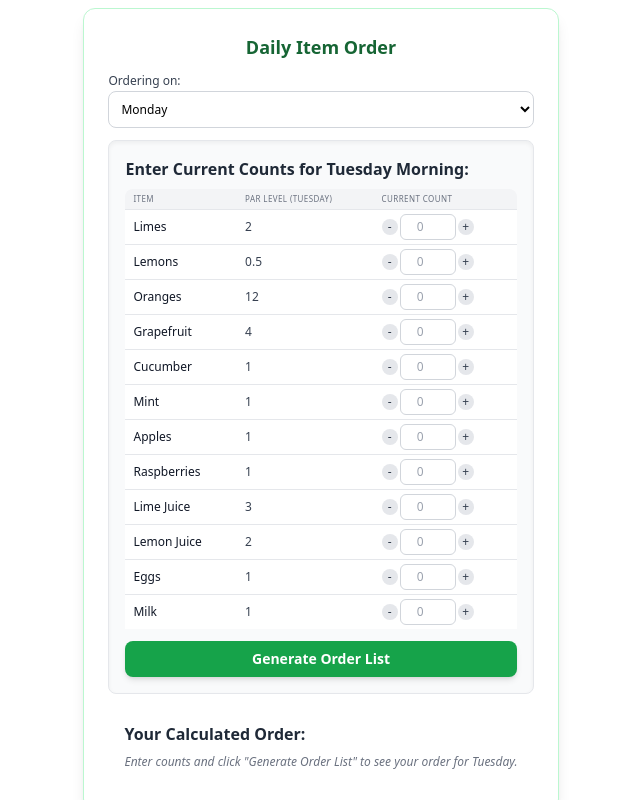
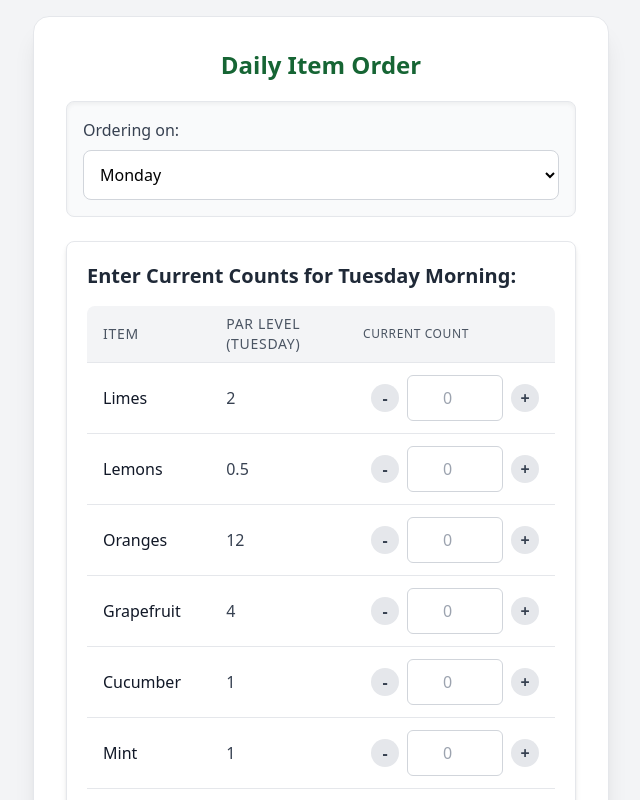
Before and after one commit to mumbla-uk/fruit-order-app, a React (Create React App) app: page / in a window 1280 px wide. Shown: the top 800 px of the page, without its empty margins (319-959 px from the left). Built offline with nearby package versions, Linux system fonts and the light colour scheme.

Commit message:
Prepare for deployment

```diff
--- a/src/App.css
+++ b/src/App.css
@@ -1,38 +1,8 @@
-.App {
-  text-align: center;
+@tailwind base;
+@tailwind components;
+@tailwind utilities;
+
+/* Your other CSS below */
+body {
+  font-family: 'Inter', sans-serif;
 }
-
-.App-logo {
-  height: 40vmin;
-  pointer-events: none;
-}
-
-@media (prefers-reduced-motion: no-preference) {
-  .App-logo {
-    animation: App-logo-spin infinite 20s linear;
-  }
-}
-
-.App-header {
-  background-color: #282c34;
-  min-height: 100vh;
-  display: flex;
-  flex-direction: column;
-  align-items: center;
-  justify-content: center;
-  font-size: calc(10px + 2vmin);
-  color: white;
-}
-
-.App-link {
-  color: #61dafb;
-}
-
-@keyframes App-logo-spin {
-  from {
-    transform: rotate(0deg);
-  }
-  to {
-    transform: rotate(360deg);
-  }
-}
--- a/src/App.js
+++ b/src/App.js
@@ -55,7 +55,7 @@ function App() {
     'Pears': { 'Monday': 0, 'Tuesday': 1000, 'Wednesday': 1000, 'Thursday': 0, 'Friday': 0, 'Saturday': 0, 'Sunday': 0 },
     'Chillies': { 'Monday': 0, 'Tuesday': 800, 'Wednesday': 800, 'Thursday': 0, 'Friday': 0, 'Saturday': 0, 'Sunday': 0 },
     'Blueberries': { 'Monday': 0, 'Tuesday': 500, 'Wednesday': 500, 'Thursday': 0, 'Friday': 0, 'Saturday': 0, 'Sunday': 0 },
-  };
+  }; // Corrected from `];` to `}`
 
   // State to hold the list of fruits with their par levels and current counts
   const [fruitData, setFruitData] = useState([]);
@@ -322,29 +322,31 @@ function App() {
   const deliveryDayForDisplay = getDeliveryDay(dayOfWeek); // Day for which pars are being displayed
 
   return (
-    <div className="min-h-screen flex items-center justify-center p-2 font-sans">
-      <div className="bg-white p-4 rounded-xl shadow-lg w-9/10 max-w-lg border border-green-200 sm:p-6">
-        <h1 className="text-base font-extrabold text-green-800 mb-3 text-center sm:text-lg">
+    // Main container with a light background and centered content
+    <div className="min-h-screen flex items-center justify-center p-4 bg-gray-100 font-sans">
+      {/* Central card-like container for the app */}
+      <div className="bg-white p-6 rounded-2xl shadow-xl w-11/12 max-w-xl border border-gray-200 sm:p-8">
+        <h1 className="text-xl font-extrabold text-green-800 mb-5 text-center sm:text-2xl">
           Daily Item Order
         </h1>
 
-        {/* Message Display */}
+        {/* Message Display Area */}
         {message && (
-          <div className="bg-blue-100 border border-blue-400 text-blue-700 px-2 py-1.5 rounded-lg relative mb-3 text-xxs sm:text-xs">
+          <div className="bg-blue-50 border border-blue-300 text-blue-700 px-4 py-3 rounded-lg relative mb-5 text-sm sm:text-base shadow-sm">
             {message}
           </div>
         )}
 
-        {/* Day of the Week Selector */}
-        <div className="mb-3">
-          <label htmlFor="dayOfWeek" className="block text-xxs font-medium text-gray-700 mb-0.5 sm:text-xs">
+        {/* Day of the Week Selector Section */}
+        <div className="mb-6 p-4 bg-gray-50 rounded-lg border border-gray-200 shadow-inner">
+          <label htmlFor="dayOfWeek" className="block text-sm font-medium text-gray-700 mb-2 sm:text-base">
             Ordering on:
           </label>
           <select
             id="dayOfWeek"
             value={dayOfWeek}
             onChange={(e) => setDayOfWeek(e.target.value)}
-            className="w-full p-1.5 border border-gray-300 rounded-lg focus:ring-2 focus:ring-green-500 focus:border-transparent transition duration-200 bg-white text-xs sm:p-2"
+            className="w-full p-2.5 border border-gray-300 rounded-lg focus:ring-2 focus:ring-green-500 focus:border-transparent transition duration-200 bg-white text-base sm:p-3"
           >
             {orderingDays.map(day => (
               <option key={day} value={day}>{day}</option>
@@ -352,57 +354,56 @@ function App() {
           </select>
         </div>
 
-        {/* Fruit Input Table */}
-        <div className="bg-gray-50 p-3 rounded-lg border border-gray-200 shadow-inner mb-3 w-full sm:p-4">
-          <h2 className="text-sm font-bold text-gray-800 mb-2 sm:text-base">
+        {/* Item Input Table Section */}
+        <div className="bg-white p-5 rounded-lg border border-gray-200 shadow-md mb-6">
+          <h2 className="text-lg font-bold text-gray-800 mb-4 sm:text-xl">
             Enter Current Counts for {deliveryDayForDisplay} Morning:
           </h2>
           <div className="overflow-x-auto">
             <table className="min-w-full divide-y divide-gray-200">
               <thead className="bg-gray-100">
                 <tr>
-                  <th scope="col" className="px-1.5 py-1 text-left text-[0.5rem] font-medium text-gray-500 uppercase tracking-wider sm:px-2 sm:text-xxs rounded-tl-lg">
+                  <th scope="col" className="px-4 py-2 text-left text-xs font-medium text-gray-600 uppercase tracking-wider sm:text-sm rounded-tl-lg">
                     Item
                   </th>
-                  <th scope="col" className="px-1.5 py-1 text-left text-[0.5rem] font-medium text-gray-500 uppercase tracking-wider sm:px-2 sm:text-xxs">
+                  <th scope="col" className="px-4 py-2 text-left text-xs font-medium text-gray-600 uppercase tracking-wider sm:text-sm">
                     Par Level ({deliveryDayForDisplay})
                   </th>
-                  <th scope="col" className="px-1.5 py-1 text-left text-[0.5rem] font-medium text-gray-500 uppercase tracking-wider sm:px-2 sm:text-xxs rounded-tr-lg">
+                  <th scope="col" className="px-4 py-2 text-left text-xs font-medium text-gray-600 uppercase tracking-wider sm:px-2 sm:text-xxs rounded-tr-lg">
                     Current Count
                   </th>
                 </tr>
               </thead>
               <tbody className="bg-white divide-y divide-gray-200">
                 {fruitData.map((fruit, index) => (
-                  <tr key={fruit.name} className="hover:bg-gray-50">
-                    <td className="px-1.5 py-1 text-xxs font-medium text-gray-900 sm:px-2 sm:text-xs">
+                  <tr key={fruit.name} className="hover:bg-gray-50 transition duration-150">
+                    <td className="px-4 py-3 whitespace-nowrap text-sm font-medium text-gray-900 sm:text-base">
                       {fruit.name}
                     </td>
-                    <td className="px-1.5 py-1 text-xxs text-gray-700 sm:px-2 sm:text-xs">
+                    <td className="px-4 py-3 whitespace-nowrap text-sm text-gray-700 sm:text-base">
                       {/* Display par level, format as 0.5 if it's a fraction */}
                       {formatQuantityWithUnit(fruit.par, fruit.medium)}
                     </td>
-                    <td className="px-1.5 py-1 text-xxs text-gray-700 sm:px-2 sm:text-xs">
-                      <div className="flex items-center space-x-0.5">
+                    <td className="px-4 py-3 whitespace-nowrap text-sm text-gray-700 sm:text-base">
+                      <div className="flex items-center space-x-2">
                         <button
                           onClick={() => handleDecrement(index)}
-                          className="p-0.5 w-4 h-4 flex items-center justify-center bg-gray-200 text-gray-700 rounded-full hover:bg-gray-300 focus:outline-none focus:ring-1 focus:ring-gray-400 transition duration-150 text-xs"
+                          className="p-1 w-7 h-7 flex items-center justify-center bg-gray-200 text-gray-700 rounded-full hover:bg-gray-300 focus:outline-none focus:ring-2 focus:ring-gray-400 transition duration-150 text-base font-bold"
                         >
                           -
                         </button>
                         <input
                           type="number"
                           min="0"
-                          // Use stepInterval if available, otherwise default to 0.5 or 1
                           step={fruit.stepInterval || (fruit.par === 0.5 || fruit.par === 1.5 ? 0.5 : 1)}
                           value={fruit.count}
                           onChange={(e) => handleCountChange(index, e.target.value)}
-                          className="w-12 p-0.5 text-center border border-gray-300 rounded-md focus:ring-1 focus:ring-green-400 focus:border-transparent transition duration-150 text-xxs sm:w-14 sm:p-1 sm:text-xs"
+                          className="w-20 p-2 text-center border border-gray-300 rounded-md focus:ring-2 focus:ring-green-400 focus:border-transparent transition duration-150 text-sm sm:w-24 sm:p-2.5 sm:text-base"
                           placeholder="0"
                         />
                         <button
                           onClick={() => handleIncrement(index)}
-                          className="p-0.5 w-4 h-4 flex items-center justify-center bg-gray-200 text-gray-700 rounded-full hover:bg-gray-300 focus:outline-none focus:ring-1 focus:ring-gray-400 transition duration-150 text-xs"
+                          className="p-1 w-7 h-7 flex items-center justify-center bg-gray-200 text-gray-700 rounded-full hover:bg-gray-300 focus:outline-none focus:ring-2 focus:ring-gray-400 transition duration-150 text-base font-bold"
                         >
                           +
                         </button>
@@ -415,44 +416,47 @@ function App() {
           </div>
           <button
             onClick={generateOrderList}
-            className="w-full mt-3 bg-green-600 text-white p-2 rounded-lg font-semibold hover:bg-green-700 focus:outline-none focus:ring-2 focus:ring-green-500 focus:ring-offset-2 transition duration-200 shadow-md text-xs sm:text-sm"
+            className="w-full mt-6 bg-green-600 text-white p-3 rounded-lg font-semibold hover:bg-green-700 focus:outline-none focus:ring-2 focus:ring-green-500 focus:ring-offset-2 transition duration-200 shadow-md text-base sm:text-lg"
           >
             Generate Order List
           </button>
         </div>
 
-        {/* Order List Display */}
-        <div className="p-3 w-full sm:p-4">
-          <h2 className="text-sm font-bold text-gray-800 mb-2 sm:text-base">Your Calculated Order:</h2>
+        {/* Order List Display Section */}
+        <div className="bg-white p-5 rounded-lg border border-gray-200 shadow-md">
+          <h2 className="text-lg font-bold text-gray-800 mb-4 sm:text-xl">Your Calculated Order:</h2>
           {orderList.length === 0 ? (
-            <p className="text-gray-500 italic text-xxs sm:text-xs">
+            <p className="text-gray-500 italic text-sm sm:text-base">
               {deliveryDayForDisplay === 'Sunday' ? 'No orders are placed for Sunday delivery (ordered on Saturday night).' : `Enter counts and click "Generate Order List" to see your order for ${deliveryDayForDisplay}.`}
             </p>
           ) : (
-            <ul className="space-y-0.5">
+            <ul className="space-y-2">
               {orderList.map((item) => (
-                <li key={item.id} className="text-xs text-gray-900 sm:text-sm">
-                  <span className="font-bold text-green-700">
+                <li key={item.id} className="text-base text-gray-900 sm:text-lg flex items-center">
+                  <span className="font-bold text-green-700 mr-1">
                     {formatQuantityWithUnit(item.quantity, item.medium)}
-                  </span> x {item.medium !== 'g' && item.medium ? <span className="text-gray-600">{item.medium.toLowerCase()} </span> : ''}{item.fruit.toLowerCase()}
+                  </span>
+                  <span className="text-gray-600">x</span>
+                  {item.medium !== 'g' && item.medium ? <span className="text-gray-600 ml-1">{item.medium.toLowerCase()}</span> : ''}
+                  <span className="ml-1">{item.fruit.toLowerCase()}</span>
                 </li>
               ))}
             </ul>
           )}
         </div>
 
-        {/* Action Buttons */}
+        {/* Action Buttons Section */}
         {orderList.length > 0 && (
-          <div className="flex justify-between mt-3 space-x-1 sm:space-x-2">
+          <div className="flex flex-col sm:flex-row justify-between mt-6 space-y-3 sm:space-y-0 sm:space-x-4">
             <button
               onClick={handleCopyList}
-              className="flex-1 bg-blue-600 text-white p-1.5 rounded-lg font-semibold hover:bg-blue-700 focus:outline-none focus:ring-2 focus:ring-blue-500 focus:ring-offset-2 transition duration-200 shadow-md text-xs sm:p-2.5 sm:text-sm"
+              className="flex-1 bg-blue-600 text-white p-3 rounded-lg font-semibold hover:bg-blue-700 focus:outline-none focus:ring-2 focus:ring-blue-500 focus:ring-offset-2 transition duration-200 shadow-md text-base sm:text-lg"
             >
               Copy List
             </button>
             <button
               onClick={handleClearList}
-              className="flex-1 bg-red-500 text-white p-1.5 rounded-lg font-semibold hover:bg-red-600 focus:outline-none focus:ring-2 focus:ring-red-400 focus:ring-offset-2 transition duration-200 shadow-md text-xs sm:p-2.5 sm:text-sm"
+              className="flex-1 bg-red-500 text-white p-3 rounded-lg font-semibold hover:bg-red-600 focus:outline-none focus:ring-2 focus:ring-red-400 focus:ring-offset-2 transition duration-200 shadow-md text-base sm:text-lg"
             >
               Clear List & Reset Counts
             </button>
--- a/tailwind.config.js
+++ b/tailwind.config.js
@@ -1,9 +1,9 @@
 // tailwind.config.js
 /** @type {import('tailwindcss').Config} */
 module.exports = {
-  content: [
-    "./src/**/*.{js,jsx,ts,tsx}", // <--- THIS LINE IS CRUCIAL FOR SCANNING REACT FILES
-  ],
+content: [
+  "./src/**/*.{js,jsx,ts,tsx}", // This tells Tailwind to scan your React files
+],
   theme: {
     extend: {},
   },
```
Also changed, not shown: 1 other file (tests, documents, lock files or other folders).
